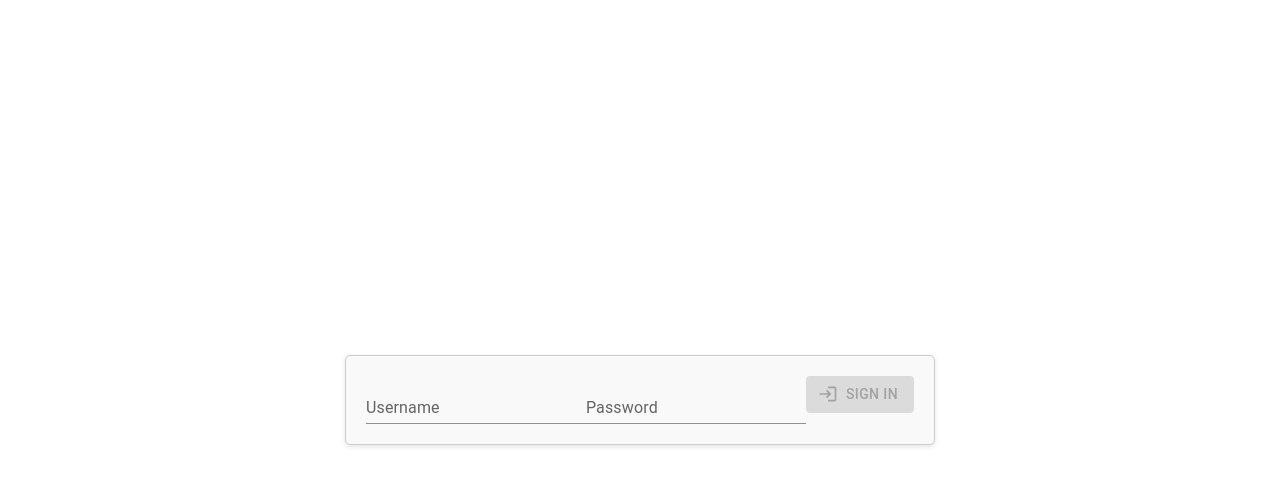
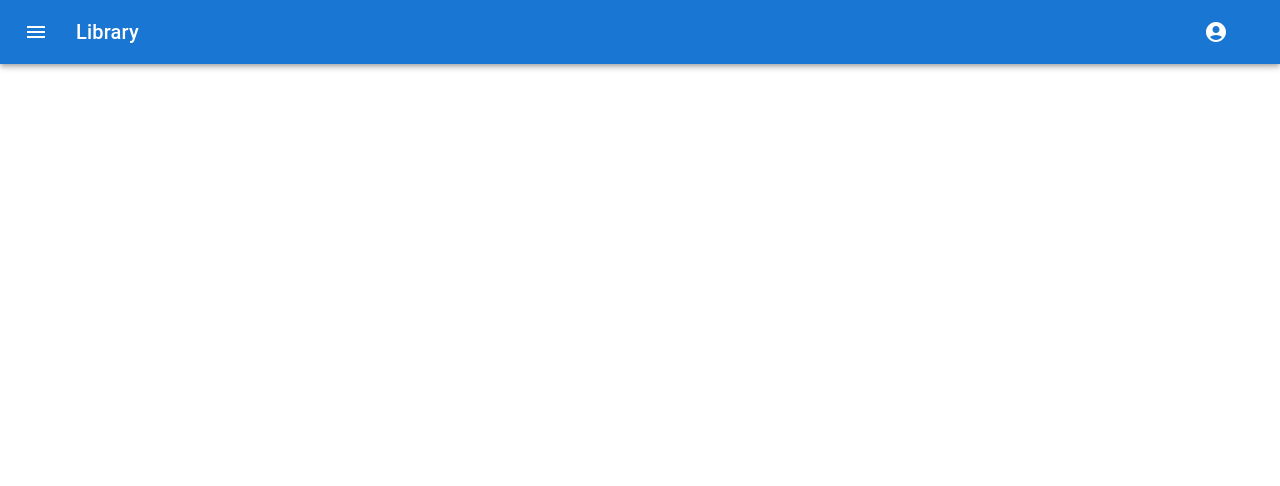
Before and after one commit to agatarafalowicz/projektnowy, a React (Create React App) app: page /home in a window 1280 px wide. Shown: the top 486 px of the page. Built offline with nearby package versions, Linux system fonts and the light colour scheme.

Commit message:
Adds main page and modifies book page

```diff
--- a/package.json
+++ b/package.json
@@ -18,6 +18,7 @@
     "formik": "^2.4.6",
     "react": "^18.3.1",
     "react-dom": "^18.3.1",
+    "react-router-dom": "^6.23.1",
     "react-scripts": "5.0.1",
     "typescript": "^4.9.5",
     "web-vitals": "^2.1.4",
--- a/src/App.css
+++ b/src/App.css
@@ -1,9 +1,10 @@
+/* App.css */
+
 .App {
   display: flex;
   justify-content: center;
   align-items: center;
   height: 100vh;
-
 }
 
 .LoginForm-container {
@@ -12,4 +13,25 @@
   border-radius: 5px;
   background-color: #f9f9f9;
   box-shadow: 0 2px 5px rgba(0, 0, 0, 0.1);
+  margin-top: 50px;
+  width: 300px;
+  max-width: 80%;
 }
+
+.BookList-container {
+  padding: 20px;
+  border: 1px solid #ccc;
+  border-radius: 5px;
+  background-color: #f9f9f9;
+  box-shadow: 0 2px 5px rgba(0, 0, 0, 0.1);
+  margin-top: 50px;
+  max-height: 300px;
+  overflow-y: auto;
+  width: 300px;
+  max-width: 80%;
+}
+
+.BookList-item {
+  padding: 10px;
+  border-bottom: 1px solid #eee;
+}
--- a/src/App.tsx
+++ b/src/App.tsx
@@ -1,15 +1,19 @@
 import React from 'react';
+import { Navigate, Route, Routes } from 'react-router-dom';
+import HomePage from './Main/HomePage';
 import LoginForm from './LoginForm/LoginForm';
-import './App.css';
+import BookList from './BookList';
 
-const App: React.FC = () => {
+function App() {
     return (
-        <div className="App">
-            <div className="LoginForm-container">
-                <LoginForm />
-            </div>
-        </div>
+        <Routes>
+            <Route path="/home" element={<HomePage />} />
+            <Route path="/login" element={<LoginForm />} />
+            <Route path="/book" element={<BookList />} />
+            <Route path="/" element={<Navigate to="/login" />} />
+            <Route path="*" element={<h1>404</h1>} />
+        </Routes>
     );
-};
+}
 
 export default App;
--- a/src/BookList.tsx
+++ b/src/BookList.tsx
@@ -1,25 +1,41 @@
 import React from 'react';
-import { List, ListItem, ListItemText } from '@mui/material';
+import { Box, Table, TableBody, TableCell, TableContainer, TableHead, TableRow, Paper } from '@mui/material';
 
-interface Book {
-    id: number;
-    title: string;
-    author: string;
-}
+const books = [
+    { title: 'Book 1', author: 'Author 1', isbn: '1234567890', publisher: 'Publisher 1', year: 2020, copies: 5 },
+    { title: 'Book 2', author: 'Author 2', isbn: '0987654321', publisher: 'Publisher 2', year: 2018, copies: 3 },
+];
 
-interface BookListProps {
-    books: Book[];
-}
-
-const BookList: React.FC<BookListProps> = ({ books }) => {
+const BookList = () => {
     return (
-        <List>
-            {books.map(book => (
-                <ListItem key={book.id}>
-                    <ListItemText primary={book.title} secondary={book.author} />
-                </ListItem>
-            ))}
-        </List>
+        <Box sx={{ maxWidth: 800, margin: 'auto' }}>
+            <TableContainer component={Paper} sx={{ maxHeight: 400, overflow: 'auto' }}>
+                <Table>
+                    <TableHead>
+                        <TableRow>
+                            <TableCell>Title</TableCell>
+                            <TableCell>Author</TableCell>
+                            <TableCell>ISBN</TableCell>
+                            <TableCell>Publisher</TableCell>
+                            <TableCell>Year</TableCell>
+                            <TableCell>Available Copies</TableCell>
+                        </TableRow>
+                    </TableHead>
+                    <TableBody>
+                        {books.map((book, index) => (
+                            <TableRow key={index}>
+                                <TableCell>{book.title}</TableCell>
+                                <TableCell>{book.author}</TableCell>
+                                <TableCell>{book.isbn}</TableCell>
+                                <TableCell>{book.publisher}</TableCell>
+                                <TableCell>{book.year}</TableCell>
+                                <TableCell>{book.copies}</TableCell>
+                            </TableRow>
+                        ))}
+                    </TableBody>
+                </Table>
+            </TableContainer>
+        </Box>
     );
 };
 
--- a/src/LoginForm/LoginForm.css
+++ b/src/LoginForm/LoginForm.css
@@ -1,9 +1,13 @@
-.Login-form {
-    padding: 5rem;
-    margin-top: 10%;
-    display: flex;
-    flex-direction: column;
-    justify-content: center;
-    gap: 2rem;
-    align-items: center;
+.LoginForm-container {
+    padding: 20px;
+    border: 1px solid #ccc;
+    border-radius: 5px;
+    background-color: #f9f9f9;
+    box-shadow: 0 2px 5px rgba(0, 0, 0, 0.1);
+    width: 300px;
+    margin: 0 auto;
+    position: absolute;
+    top: 50%;
+    left: 50%;
+    transform: translate(-50%, -50%);
 }
--- a/src/LoginForm/LoginForm.tsx
+++ b/src/LoginForm/LoginForm.tsx
@@ -1,16 +1,20 @@
+// LoginForm.tsx
+import React from 'react';
 import { Button, TextField } from "@mui/material";
 import './LoginForm.css';
 import LoginIcon from '@mui/icons-material/Login';
 import { Formik } from "formik";
 import { useCallback, useMemo } from "react";
 import * as yup from 'yup';
+import { useNavigate } from "react-router-dom";
 
 function LoginForm(){
+    const navigate = useNavigate();
     const onSubmit = useCallback(
         (values: { username: string; password: string }, formik: any) => {
-            console.log(values);
+            navigate('/home');
         },
-        [],
+        [navigate],
     );
 
     const validationSchema = useMemo(
@@ -34,7 +38,7 @@ function LoginForm(){
             validateOnBlur
         >
             {(formik) => (
-                <form onSubmit={formik.handleSubmit}>
+                <form onSubmit={formik.handleSubmit} className="LoginForm-container"> {/* Dodaj klasę LoginForm-container */}
                     <TextField
                         id="username"
                         label="Username"
--- /dev/null
+++ b/src/Main/HomePage.tsx
@@ -0,0 +1,12 @@
+import {Box} from '@mui/material';
+import MenuAppBar from "./MenuAppBar";
+
+function HomePage(){
+    return (
+        <Box sx={{flexGrow: 1}}>
+            <MenuAppBar />
+        </Box>
+    );
+}
+
+export default HomePage;
--- /dev/null
+++ b/src/Main/MenuAppBar.tsx
@@ -0,0 +1,39 @@
+import {AppBar, Box, IconButton, Toolbar, Typography} from '@mui/material';
+import MenuIcon from '@mui/icons-material/Menu';
+import {AccountCircle} from "@mui/icons-material";
+import {useNavigate} from "react-router-dom";
+
+export default function MenuAppBar(){
+    const navigate = useNavigate();
+    return (
+        <AppBar position="static">
+            <Toolbar>
+                <IconButton
+                    size="large"
+                    edge="start"
+                    color="inherit"
+                    aria-label="menu"
+                    sx ={{mr: 2}}
+                    >
+                    <MenuIcon />
+                </IconButton>
+                <Typography variant="h6" component="div" sx={{flexGrow: 1}}>
+                    Library
+                </Typography>
+                <Box>
+                    <IconButton
+                        size="large"
+                        color="inherit"
+                        aria-label="account"
+                        aria-controls="menu-appbar"
+                        aria-haspopup="true"
+                        onClick={() => navigate('/login')}
+                        sx={{mr:2}}
+                        >
+                        <AccountCircle />
+                    </IconButton>{' '}
+                </Box>
+            </Toolbar>
+        </AppBar>
+    );
+}
--- a/src/index.tsx
+++ b/src/index.tsx
@@ -3,13 +3,16 @@ import ReactDOM from 'react-dom/client';
 import './index.css';
 import App from './App';
 import reportWebVitals from './reportWebVitals';
+import {BrowserRouter} from "react-router-dom";
 
 const root = ReactDOM.createRoot(
   document.getElementById('root') as HTMLElement
 );
 root.render(
   <React.StrictMode>
-    <App />
+      <BrowserRouter>
+          <App />
+      </BrowserRouter>
   </React.StrictMode>
 );
 
```
Also changed, not shown: 1 other file (tests, documents, lock files or other folders).
